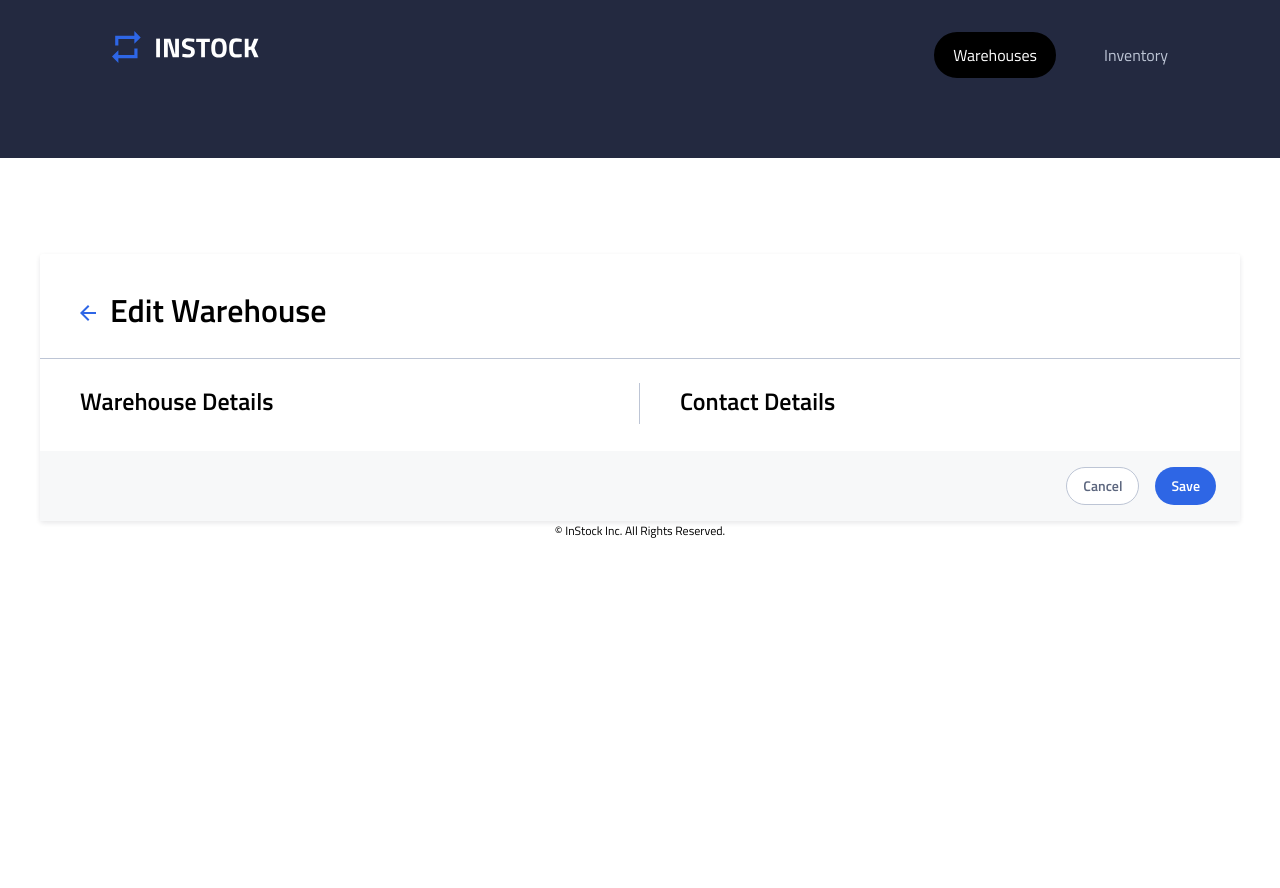
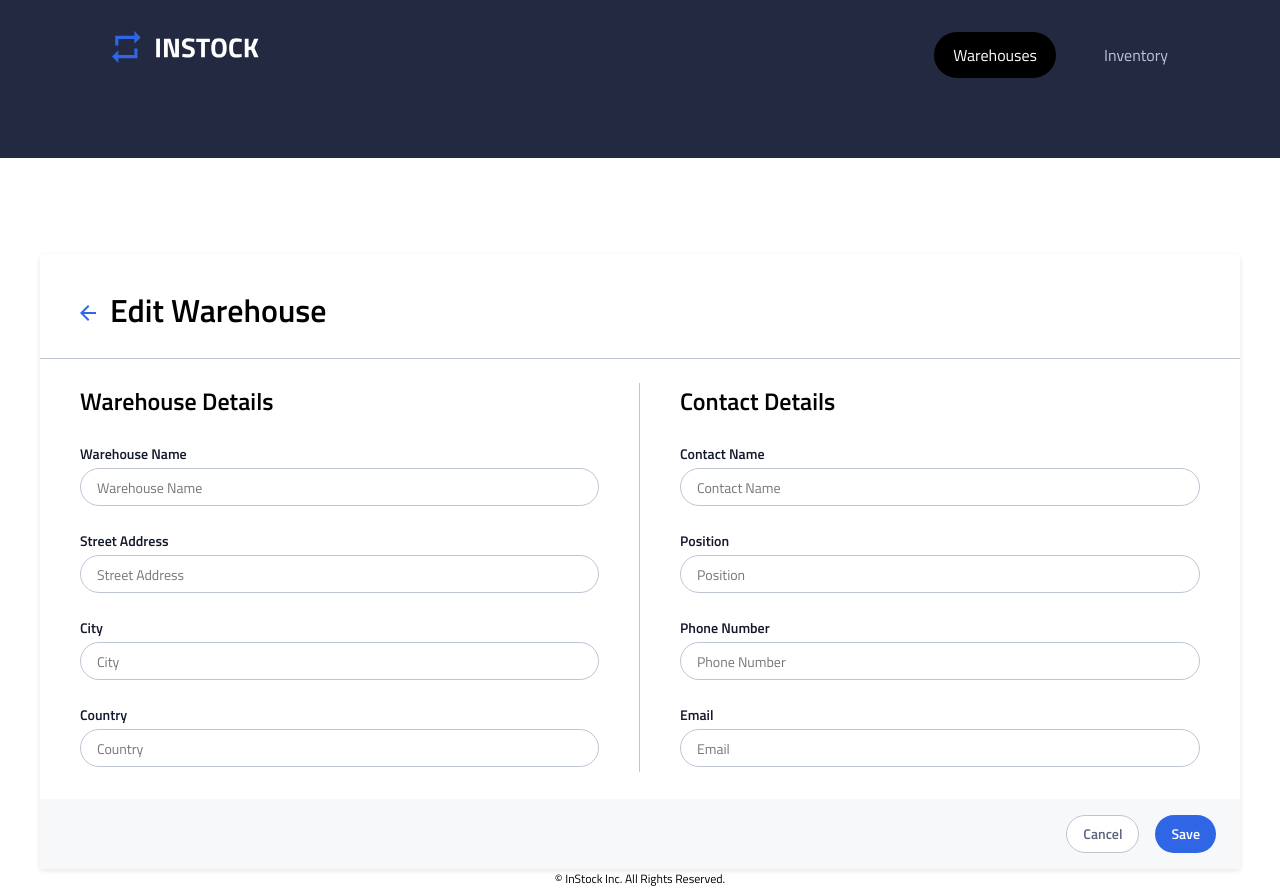
Before and after one commit to QurayshSaif/saturn-instock, a React (Create React App) app: page /warehouse/1/edit in a window 1280 px wide. Before the commit the page ends 800 px from the top, so only its background shows below. Built offline with nearby package versions, Linux system fonts and the light colour scheme; no server answers.

Commit message:
add get by id axious for preload

```diff
--- a/src/components/EditWarehouse/EditWarehouse.js
+++ b/src/components/EditWarehouse/EditWarehouse.js
@@ -1,9 +1,43 @@
 import GoBackButton from "../GoBackButton/GoBackButton";
 import ActionButton from "../ActionButton/ActionButton";
 import CancelButton from "../CancelButton/CancelButton";
+import InputBox from "../InputBox/InputBox";
 import "./EditWarehouse.scss"
+import { useParams } from "react-router-dom";
+import { useState } from "react";
+import axios from "axios";
 
 const EditWarehouse = () => {
+
+    const REACT_APP_SERVER_URL = process.env.REACT_APP_SERVER_URL;
+
+    const {id} = useParams();
+    console.log(id)
+
+    const [warehouseNameEdit, setWarehouseNameEdit] = useState("");
+    const [addressEdit, setAddressEdit] = useState("");
+    const [cityEdit, setCityEdit] = useState("");
+    const [countryEdit, setCountryEdit] = useState("");
+    const [contactEdit, setContactEdit] = useState("");
+    const [positionEdit, setPositionEdit] = useState("");
+    const [phoneEdit, setPhoneEdit] = useState("");
+    const [emailEdit, setEmailEdit] = useState("")
+
+    axios.get(`${REACT_APP_SERVER_URL}/api/warehouses/${id}`)
+         .then((results) => {
+            console.log(results)
+            setWarehouseNameEdit(results.data.warehouse_name);
+            setAddressEdit(results.data.address)
+            setCityEdit(results.data.city)
+            setCountryEdit(results.data.country)
+            setContactEdit(results.data.contact_name)
+            setPositionEdit(results.data.contact_position)
+            setPhoneEdit(results.data.contact_phone)
+            setEmailEdit(results.data.contact_email)
+         }
+    )
+
+
     return (
         <form className="edit-wh">
             <div className="edit-wh__header-ctr">
@@ -13,11 +47,97 @@ const EditWarehouse = () => {
             <div className="edit-wh__details-ctr">
                 <div className="edit-wh__location-ctr">
                     <h2 className="edit-wh__subheader">Warehouse Details</h2>
-
+                    <InputBox
+                        isTextarea={false}
+                        html="warehouseName"
+                        inputId="warehouseName"
+                        inputName="Warehouse Name"
+                        value={warehouseNameEdit}
+                        onChange={(e) => setWarehouseNameEdit(e.target.value)}
+                        // className={
+                        //     errorWarehouseName.isActive ? "edit-wh__input--invalid" : "add-wh__input"
+                        // }
+                    />
+                    <InputBox
+                        isTextarea={false}
+                        html="streetName"
+                        inputId="streetName"
+                        inputName="Street Address"
+                        value={addressEdit}
+                        onChange={(e) => setAddressEdit(e.target.value)}
+                        // className={
+                        //     errorAddress.isActive ? "add-wh__input--invalid" : "add-wh__input"
+                        // }
+                    />
+                    <InputBox
+                        isTextarea={false}
+                        html="cityName"
+                        inputId="cityName"
+                        inputName="City"
+                        value={cityEdit}
+                        onChange={(e) => setCityEdit(e.target.value)}
+                        // className={
+                        //     errorCity.isActive ? "add-wh__input--invalid" : "add-wh__input"
+                        // }
+                    />
+                    <InputBox
+                        isTextarea={false}
+                        html="countryName"
+                        inputId="countryName"
+                        inputName="Country"
+                        value={countryEdit}
+                        onChange={(e) => setCountryEdit(e.target.value)}
+                        // className={
+                        //     errorCountry.isActive ? "add-wh__input--invalid" : "add-wh__input"
+                        // }
+                    />
                 </div>
                 <div className="edit-wh__contact-ctr">
                     <h2 className="edit-wh__subheader">Contact Details</h2>
-
+                    <InputBox
+                        isTextarea={false}
+                        html="contactName"
+                        inputId="contactName"
+                        inputName="Contact Name"
+                        value={contactEdit}
+                        onChange={(e) => setContactEdit(e.target.value)}
+                        // className={
+                        //     errorContact.isActive ? "add-wh__input--invalid" : "add-wh__input"
+                        // }
+                    />
+                    <InputBox
+                        isTextarea={false}
+                        html="positionName"
+                        inputId="positionName"
+                        inputName="Position"
+                        value={positionEdit}
+                        onChange={(e) => setPositionEdit(e.target.value)}
+                        // className={
+                        //     errorPosition.isActive ? "add-wh__input--invalid" : "add-wh__input"
+                        // }
+                    />
+                    <InputBox
+                        isTextarea={false}
+                        html="phoneName"
+                        inputId="phoneName"
+                        inputName="Phone Number"
+                        value={phoneEdit}
+                        onChange={(e) => setPhoneEdit(e.target.value)}
+                        // className={
+                        //     errorPhone.isActive ? "add-wh__input--invalid" : "add-wh__input"
+                        // }
+                    />
+                    <InputBox
+                        isTextarea={false}
+                        html="emailName"
+                        inputId="emailName"
+                        inputName="Email"
+                        value={emailEdit}
+                        onChange={(e) => setEmailEdit(e.target.value)}
+                        // className={
+                        //     errorEmail.isActive ? "add-wh__input--invalid" : "add-wh__input"
+                        // }
+                    />
                 </div>
             </div>
             <div className="edit-wh__buttons-ctr">
```
